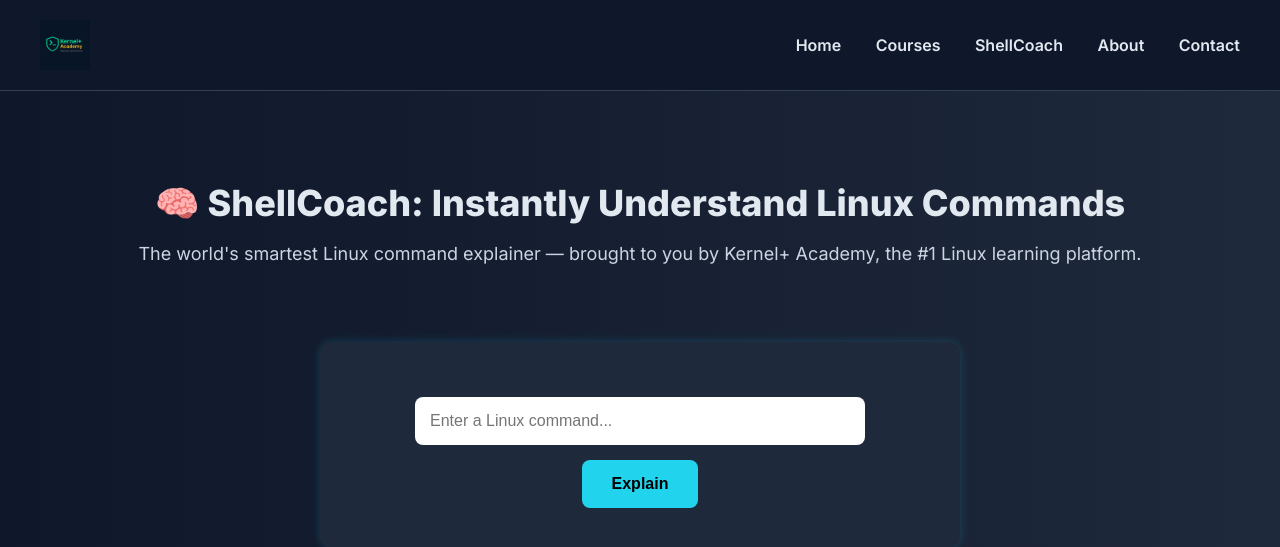
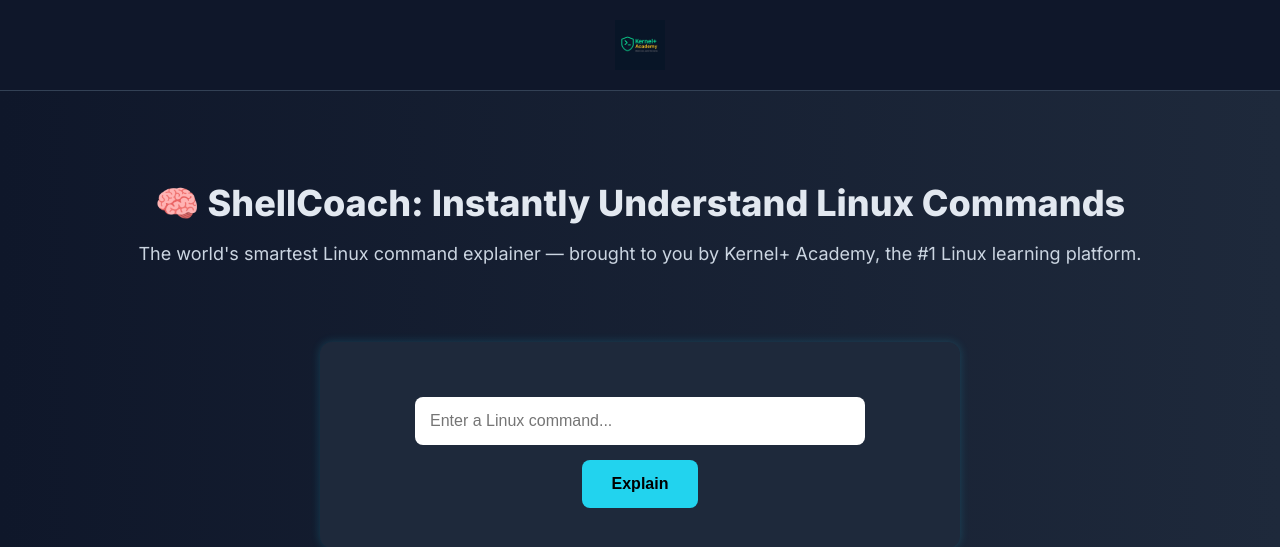
Before and after one commit to KernelPlusAcademy/ShellCoachLive, a Flask app: page / in a window 1280 px wide. Shown: the top 547 px of the page. Run offline with Flask 3, Linux system fonts and the light colour scheme.

Commit message:
index.html

```diff
--- a/templates/index.html
+++ b/templates/index.html
@@ -19,24 +19,12 @@
       padding: 20px 40px;
       display: flex;
       align-items: center;
-      justify-content: space-between;
+      justify-content: center;
       border-bottom: 1px solid #334155;
     }
 
     header img {
       height: 50px;
-    }
-
-    nav a {
-      color: #e2e8f0;
-      margin-left: 30px;
-      text-decoration: none;
-      font-weight: 600;
-      transition: color 0.3s ease;
-    }
-
-    nav a:hover {
-      color: #22d3ee;
     }
 
     .hero {
@@ -122,13 +110,6 @@
 
   <header>
     <img src="logo.png" alt="Kernel+ Academy Logo">
-    <nav>
-      <a href="#">Home</a>
-      <a href="#">Courses</a>
-      <a href="#">ShellCoach</a>
-      <a href="#">About</a>
-      <a href="#">Contact</a>
-    </nav>
   </header>
 
   <section class="hero">
```
